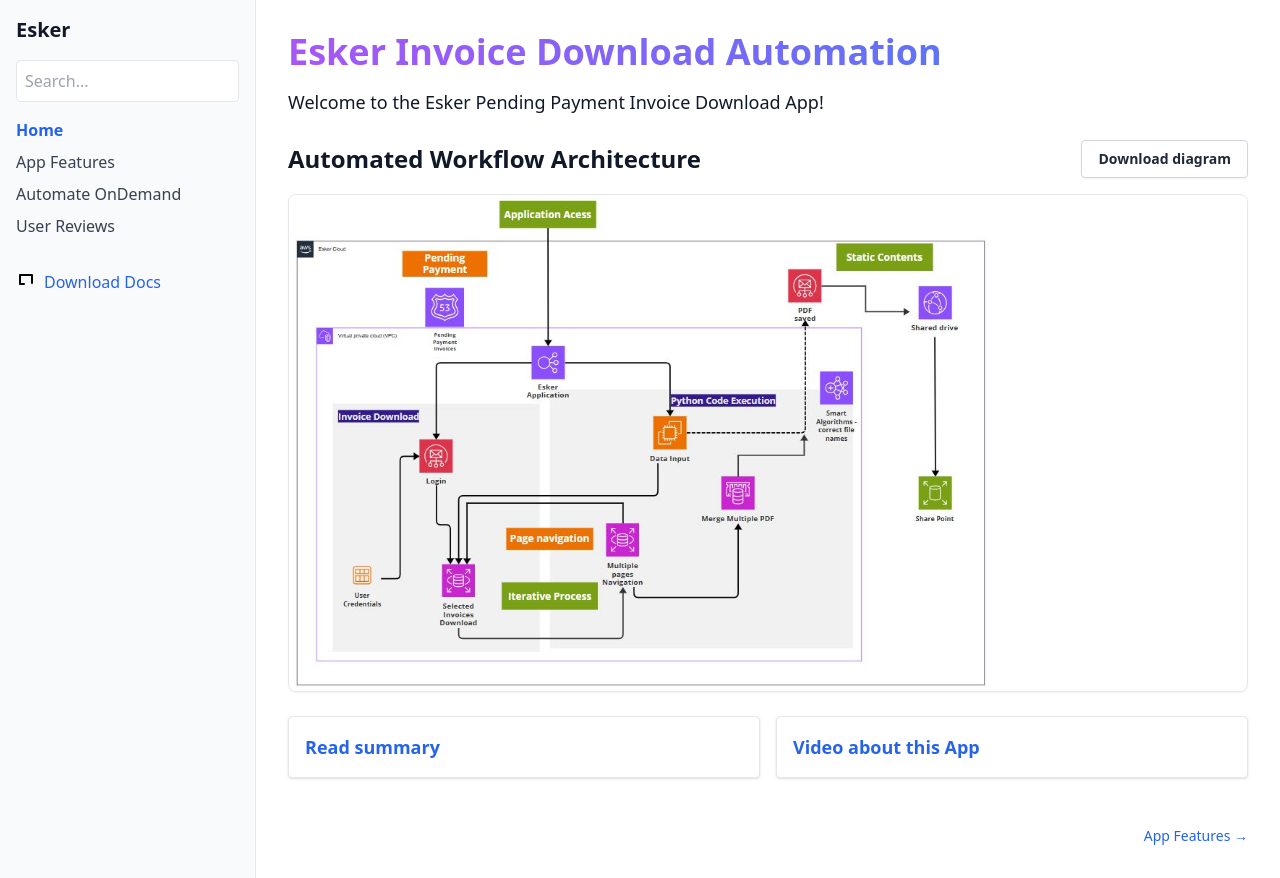
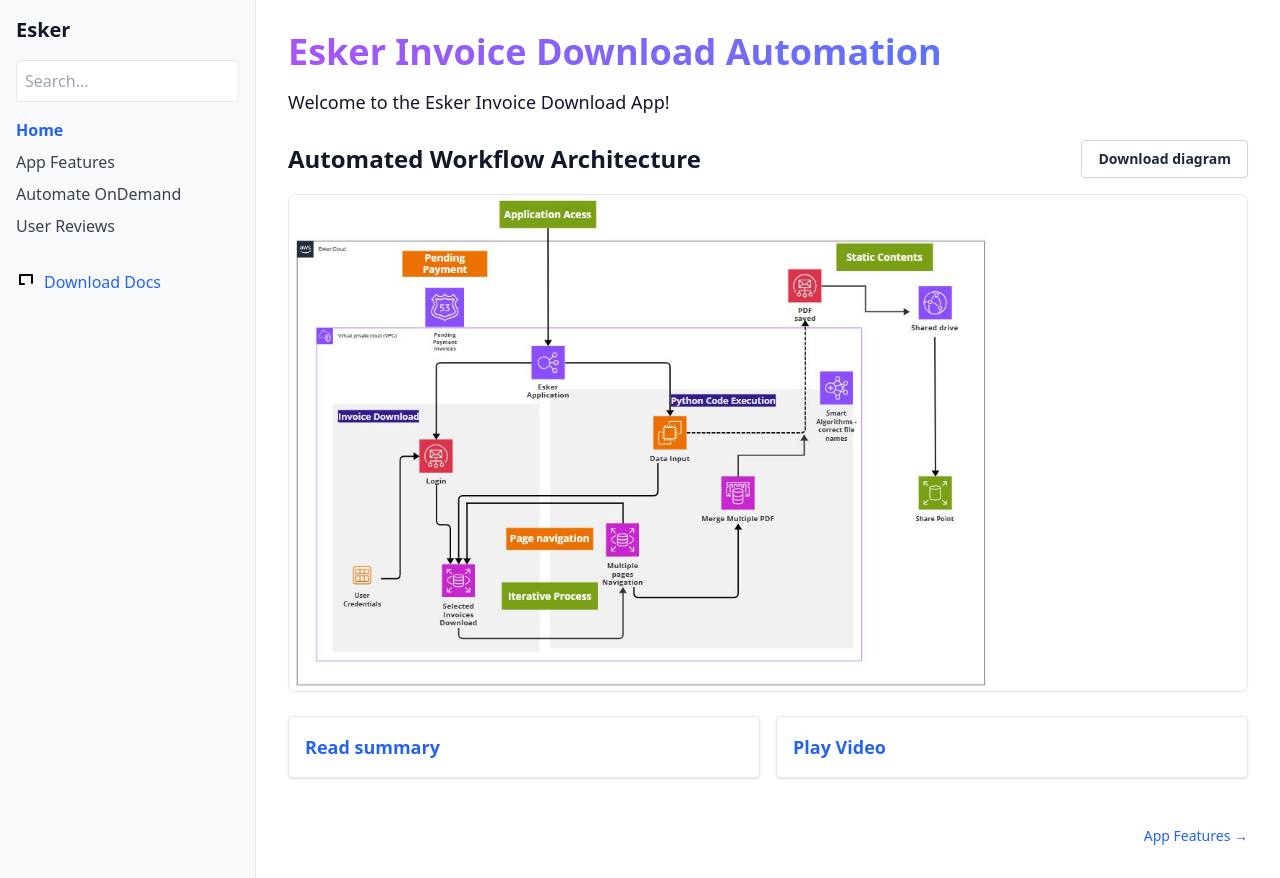
Before and after one commit to JohnTan38/esker-invoice-download, a Next.js app: page / in a window 1280 px wide. Built offline with nearby package versions, Linux system fonts and the light colour scheme.

Commit message:
Add files via upload

```diff
--- a/src/pages/app-features.js
+++ b/src/pages/app-features.js
@@ -31,8 +31,8 @@
           href="https://videos.esker.com/watch/NmNPjCYkkURwXVPEsBbEGQ?"
         />
         <Card
-          title="Listen Audio Summary"
-          href="https://raw.githubusercontent.com/JohnTan38/pending-payment-documentation/master/public/automated_invoice_processing_efficiency_accuracy_and_scalability.wav"
+          title="Workflow Video"
+          href="/images/Business Process Automation.mp4"
         />
       </div>
     </Layout>
--- a/src/pages/automate-on-demand.js
+++ b/src/pages/automate-on-demand.js
@@ -45,8 +45,8 @@
           href="https://esker-automation-guide-git-master-johntan38s-projects.vercel.app/"
         />
         <Card
-          title="Read more docs Next.js"
-          href="https://nextjs.org/docs"
+          title="Listen Audio Summary"
+          href="https://raw.githubusercontent.com/JohnTan38/pending-payment-documentation/master/public/automated_invoice_processing_efficiency_accuracy_and_scalability.wav"
         />
       </div>
     </Layout>
--- a/src/pages/index.js
+++ b/src/pages/index.js
@@ -33,7 +33,7 @@
         Esker Invoice Download Automation
       </h1>
       <p className="mb-6 text-lg">
-        Welcome to the Esker Pending Payment Invoice Download App!
+        Welcome to the Esker Invoice Download App!
       </p>
       <div className="flex flex-col gap-4 sm:flex-row sm:items-center sm:justify-between mb-4">
         <h2 className="text-2xl font-bold">Automated Workflow Architecture</h2>
@@ -64,10 +64,10 @@
           href="https://pending-payment-documentation-briefing.vercel.app/"
         />
         <Card
-          title="Video about this App"
+          title="Play Video"
           /* eslint-disable-next-line react/jsx-no-target-blank */
           /*href="https://youtu.be/qxFhSLAmvzw"*/
-          href="/images/Business Process Automation.mp4"
+          href="/images/Intelligent_Invoice_Automation.mp4"
         />
       </div>
     </Layout>
```
